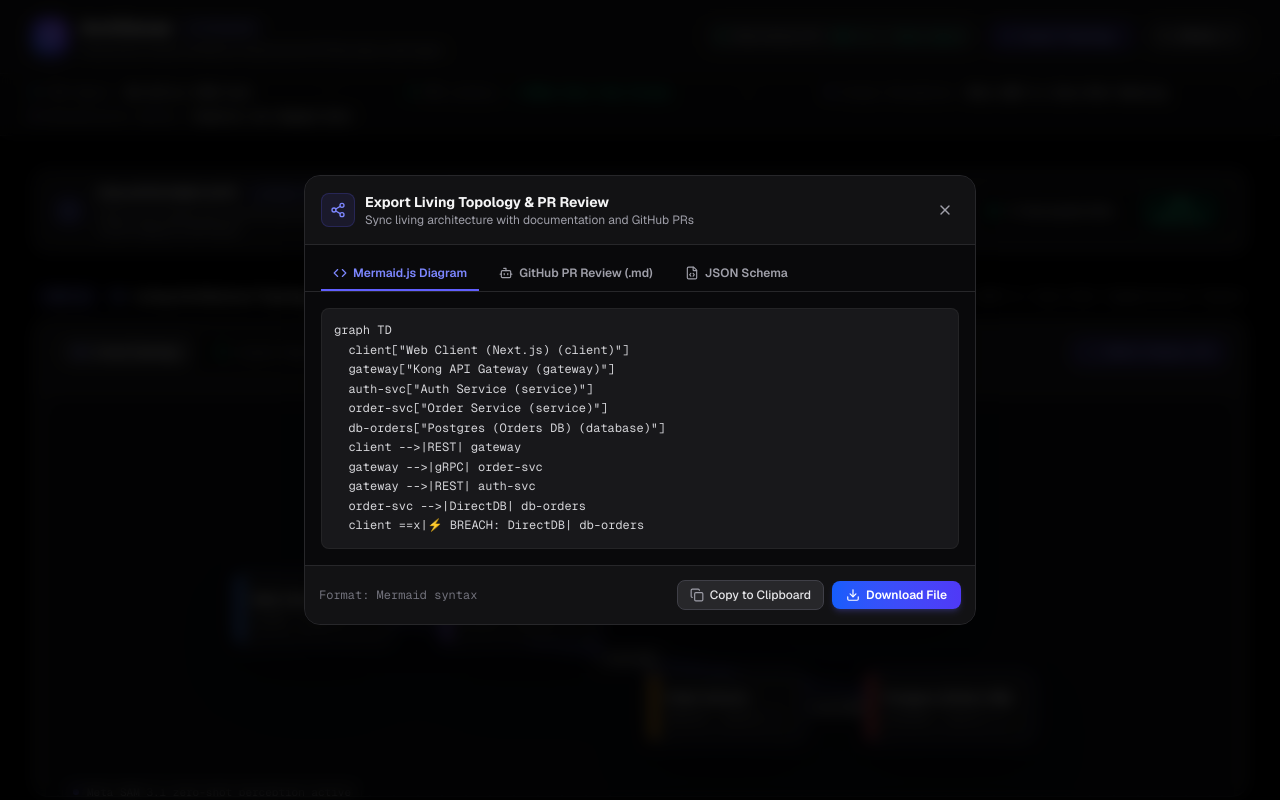
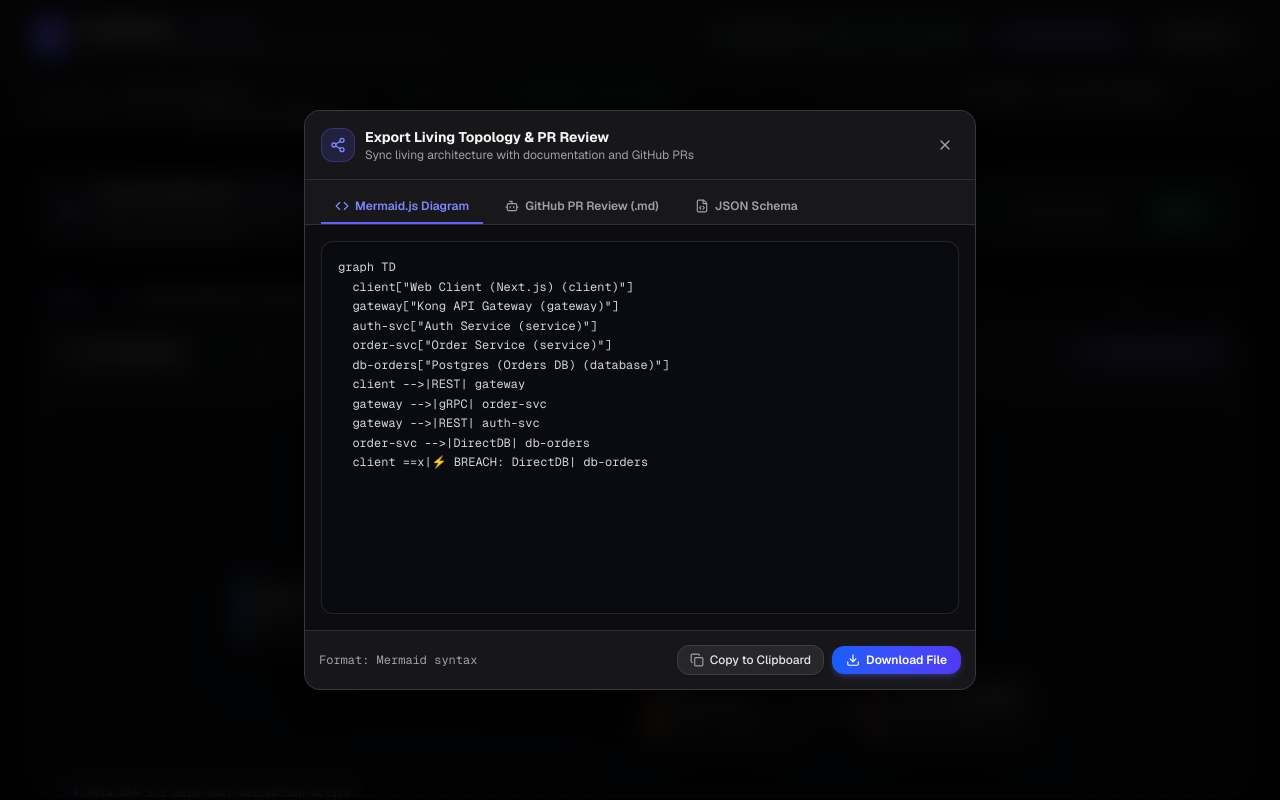
Before and after one commit to RITIKSINGH-DEOS/ArchSense, a Next.js app in the folder frontend/: page / in a window 1280 px wide. Both pictures are taken after a click on the button "Export Topology". Shown: the top 800 px of the page. Built offline with nearby package versions, Linux system fonts and the light colour scheme.

Commit message:
feat(ui): fix export modal card height to prevent resizing on tab switch

```diff
--- a/frontend/src/components/ExportModal.tsx
+++ b/frontend/src/components/ExportModal.tsx
@@ -78,7 +78,6 @@
   const generatePRMarkdown = (): string => {
     const isApproved = status === 'APPROVED';
     const statusIcon = isApproved ? '✅' : '❌';
-    const badgeColor = isApproved ? 'success' : 'critical';
 
     let md = `## ${statusIcon} ArchSense Architectural Governance Check: **${status}** (Score: ${score}/100)\n\n`;
     md += `> **PR**: ${prTitle}  \n`;
@@ -140,12 +139,13 @@
   };
 
   return (
-    <div className="fixed inset-0 z-50 flex items-center justify-center p-4 bg-black/80 backdrop-blur-sm animate-in fade-in duration-150">
-      <div className="relative w-full max-w-2xl bg-zinc-950 border border-zinc-800 rounded-2xl shadow-2xl overflow-hidden flex flex-col max-h-[85vh]">
+    <div className="fixed inset-0 z-50 flex items-center justify-center p-4 bg-black/80 backdrop-blur-md animate-fade-in">
+      {/* Strict Fixed-Height Modal Card (Zero jumping between tabs) */}
+      <div className="relative w-full max-w-2xl h-[580px] max-h-[90vh] bg-zinc-900 border border-zinc-700/80 rounded-2xl shadow-2xl shadow-black/80 overflow-hidden flex flex-col transition-all duration-300">
         {/* Modal Header */}
-        <div className="p-4 border-b border-zinc-800 flex items-center justify-between bg-zinc-900/60">
+        <div className="p-4 border-b border-zinc-700/60 flex items-center justify-between bg-zinc-900/95 flex-shrink-0">
           <div className="flex items-center space-x-2.5">
-            <div className="p-2 rounded-lg bg-indigo-500/10 text-indigo-400 border border-indigo-500/20">
+            <div className="p-2 rounded-xl bg-indigo-500/15 text-indigo-400 border border-indigo-500/30">
               <Share2 className="w-4 h-4" />
             </div>
             <div>
@@ -156,17 +156,17 @@
 
           <button
             onClick={onClose}
-            className="p-1.5 rounded-lg text-zinc-400 hover:text-zinc-200 hover:bg-zinc-800 transition-colors"
+            className="p-1.5 rounded-lg text-zinc-400 hover:text-white hover:bg-zinc-800 transition-colors"
           >
             <X className="w-4 h-4" />
           </button>
         </div>
 
         {/* Format Selector Tabs */}
-        <div className="px-4 pt-3 border-b border-zinc-800 bg-zinc-950 flex space-x-2">
+        <div className="px-4 pt-2.5 border-b border-zinc-700/60 bg-zinc-900 flex space-x-2 flex-shrink-0">
           <button
             onClick={() => setActiveTab('mermaid')}
-            className={`flex items-center space-x-1.5 px-3 py-2 text-xs font-semibold border-b-2 transition-all ${
+            className={`flex items-center space-x-1.5 px-3.5 py-2 text-xs font-semibold border-b-2 transition-all duration-200 ${
               activeTab === 'mermaid'
                 ? 'border-indigo-500 text-indigo-400'
                 : 'border-transparent text-zinc-400 hover:text-zinc-200'
@@ -178,7 +178,7 @@
 
           <button
             onClick={() => setActiveTab('pr-markdown')}
-            className={`flex items-center space-x-1.5 px-3 py-2 text-xs font-semibold border-b-2 transition-all ${
+            className={`flex items-center space-x-1.5 px-3.5 py-2 text-xs font-semibold border-b-2 transition-all duration-200 ${
               activeTab === 'pr-markdown'
                 ? 'border-indigo-500 text-indigo-400'
                 : 'border-transparent text-zinc-400 hover:text-zinc-200'
@@ -190,7 +190,7 @@
 
           <button
             onClick={() => setActiveTab('json')}
-            className={`flex items-center space-x-1.5 px-3 py-2 text-xs font-semibold border-b-2 transition-all ${
+            className={`flex items-center space-x-1.5 px-3.5 py-2 text-xs font-semibold border-b-2 transition-all duration-200 ${
               activeTab === 'json'
                 ? 'border-indigo-500 text-indigo-400'
                 : 'border-transparent text-zinc-400 hover:text-zinc-200'
@@ -201,28 +201,31 @@
           </button>
         </div>
 
-        {/* Code Content Box */}
-        <div className="flex-1 p-4 bg-zinc-950 overflow-auto font-mono text-xs text-zinc-300 leading-relaxed max-h-[380px]">
-          <pre className="p-3 rounded-lg bg-zinc-900 border border-zinc-800/80 overflow-x-auto whitespace-pre-wrap">
+        {/* Fixed Viewport with Internal Scrollbar (Strict fixed height - Zero layout shift) */}
+        <div className="flex-1 p-4 bg-zinc-950/70 overflow-hidden flex flex-col min-h-0">
+          <pre
+            key={activeTab}
+            className="flex-1 p-4 rounded-xl bg-[#0a0b10] border border-zinc-800/90 overflow-y-auto font-mono text-xs text-zinc-300 leading-relaxed whitespace-pre-wrap animate-fade-in shadow-inner"
+          >
             {getActiveContent()}
           </pre>
         </div>
 
         {/* Modal Actions Footer */}
-        <div className="p-3.5 border-t border-zinc-800 bg-zinc-900/60 flex items-center justify-between">
-          <span className="text-xs text-zinc-500 font-mono">
+        <div className="p-3.5 border-t border-zinc-700/60 bg-zinc-900/95 flex items-center justify-between flex-shrink-0">
+          <span className="text-xs text-zinc-400 font-mono">
             {activeTab === 'mermaid' ? 'Format: Mermaid syntax' : activeTab === 'json' ? 'Format: Pydantic JSON' : 'Format: GitHub Flavored Markdown'}
           </span>
 
           <div className="flex items-center space-x-2">
             <button
               onClick={handleCopy}
-              className="flex items-center space-x-1.5 px-3 py-1.5 rounded-lg bg-zinc-800 hover:bg-zinc-700 text-xs font-medium text-zinc-200 border border-zinc-700 transition-colors"
+              className="flex items-center space-x-1.5 px-3 py-1.5 rounded-xl bg-zinc-800 hover:bg-zinc-700 text-xs font-medium text-zinc-200 border border-zinc-700 transition-colors shadow-sm"
             >
               {copied ? (
                 <>
                   <Check className="w-3.5 h-3.5 text-emerald-400" />
-                  <span className="text-emerald-400">Copied to Clipboard!</span>
+                  <span className="text-emerald-400 font-semibold">Copied!</span>
                 </>
               ) : (
                 <>
@@ -234,7 +237,7 @@
 
             <button
               onClick={handleDownload}
-              className="flex items-center space-x-1.5 px-3.5 py-1.5 rounded-lg bg-gradient-to-r from-blue-600 to-indigo-600 hover:from-blue-500 hover:to-indigo-500 text-xs font-semibold text-white shadow-md shadow-indigo-500/20 transition-all"
+              className="flex items-center space-x-1.5 px-3.5 py-1.5 rounded-xl bg-gradient-to-r from-blue-600 to-indigo-600 hover:from-blue-500 hover:to-indigo-500 text-xs font-semibold text-white shadow-md shadow-indigo-500/25 transition-all"
             >
               <Download className="w-3.5 h-3.5" />
               <span>Download File</span>
```
